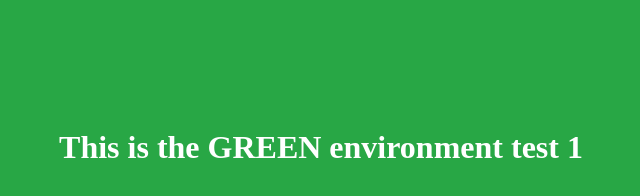
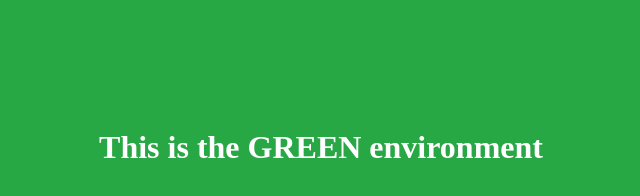
Before and after one commit to Siracgul/Blue-Green_environment, a plain HTML site: page App/Green/index.html in a window 1280 px wide. Shown: the whole page, without its empty margins (319-959 px from the left). Drawn offline with Linux system fonts and the light colour scheme.

Commit message:
Update index.html

```diff
--- a/App/Green/index.html
+++ b/App/Green/index.html
@@ -4,6 +4,6 @@
   <title>Green Environment</title>
 </head>
 <body style="background-color: #28A745; color: white; text-align: center; padding-top: 100px;">
-  <h1>This is the GREEN environment test 1</h1>
+  <h1>This is the GREEN environment </h1>
 </body>
 </html>
```
